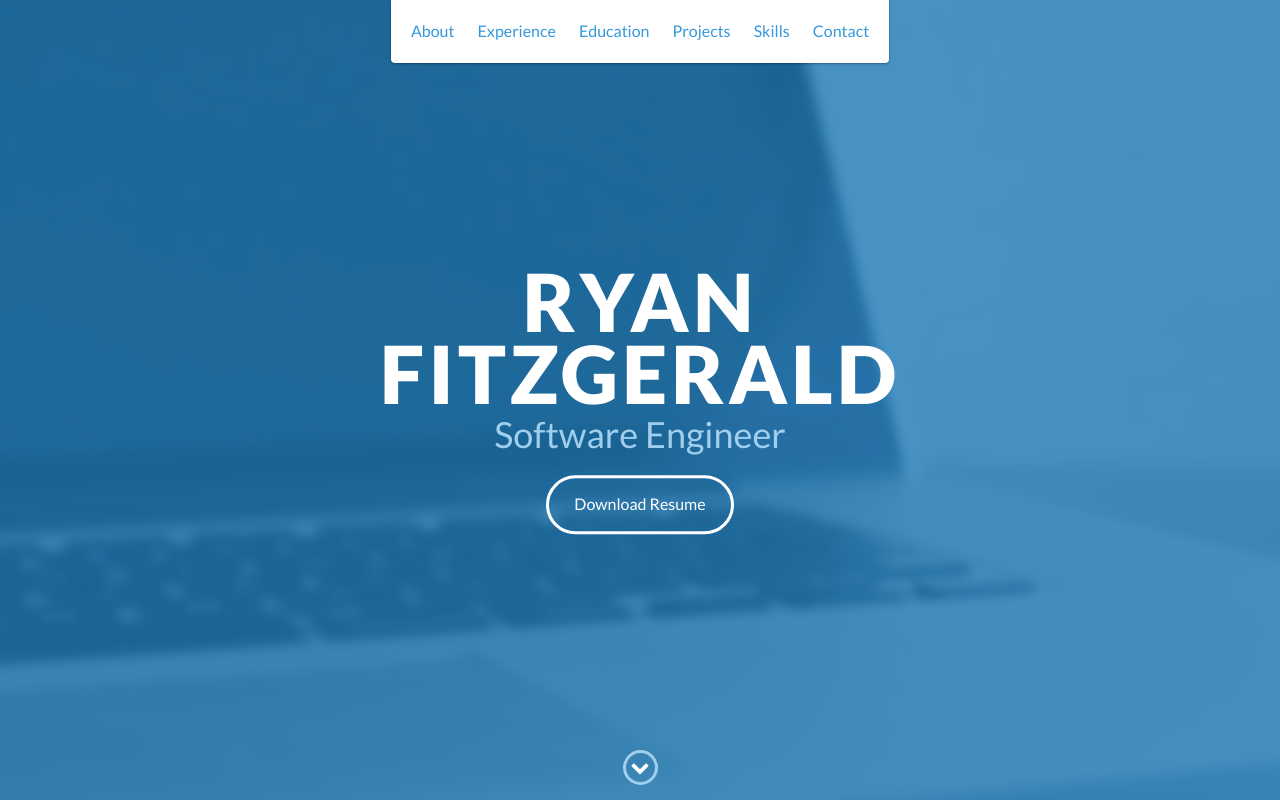
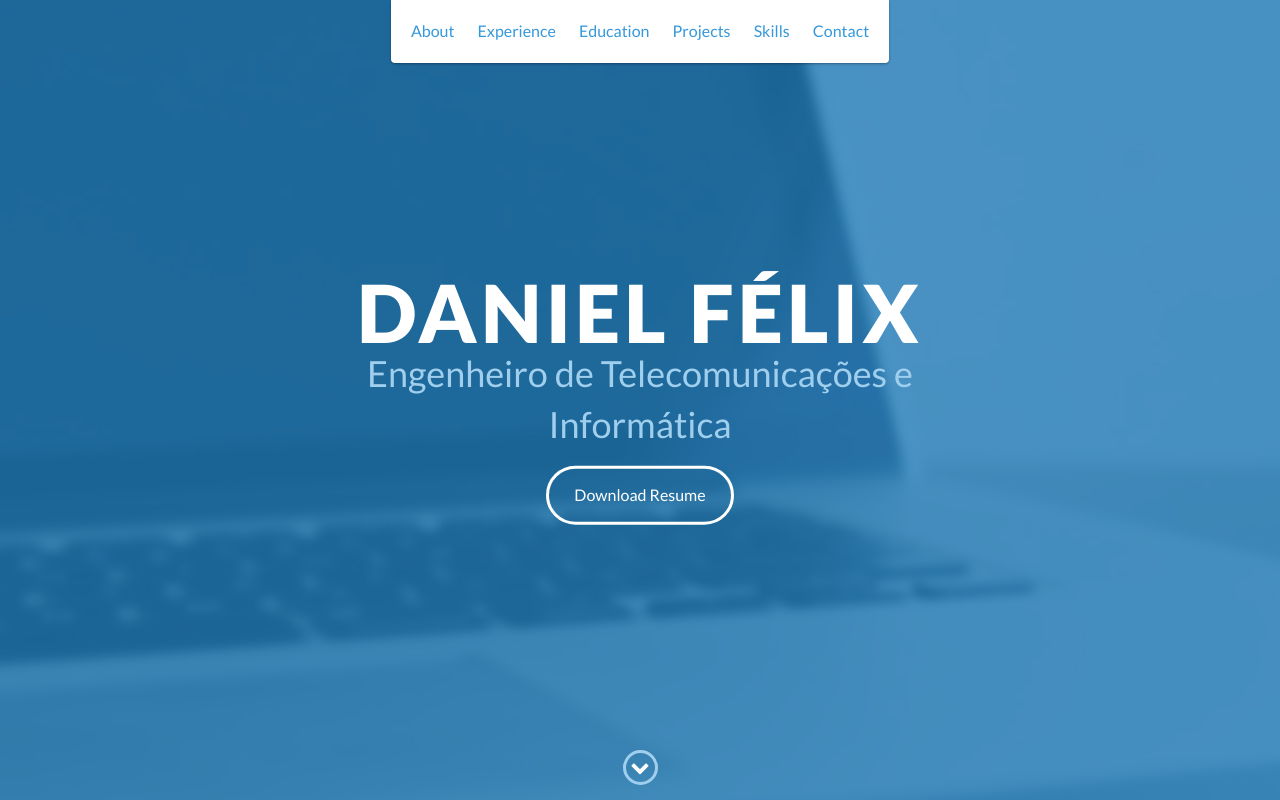
Before and after one commit to danielfelix98/danielfelix98.github.io, a website: page index.html in a window 1280 px wide. Shown: the top 800 px of the page. Drawn offline with nearby package versions, Linux system fonts and the light colour scheme.

Commit message:
melhorias Boas

```diff
--- a/index.html
+++ b/index.html
@@ -48,8 +48,8 @@
 
     <div id="lead">
         <div id="lead-content">
-            <h1>Ryan Fitzgerald</h1>
-            <h2>Software Engineer</h2>
+            <h1>Daniel Félix</h1>
+            <h2>Engenheiro de Telecomunicações e Informática</h2>
             <a href="#" class="btn-rounded-white">Download Resume</a>
         </div>
         <!-- End #lead-content -->
--- a/scss/styles.scss
+++ b/scss/styles.scss
@@ -34,19 +34,21 @@
 */
 
 // Define base and accent colors
-$base-color: #3498db;
+$base-color: #ffa500; // Laranja para cor base
 $base-color-hover: darken($base-color, 10%);
 
 // Define background colors
-$background: #fff;
-$background-alt: #f2f2f5;
+$background: #000; // Preto para fundo principal
+$background-alt: #111; // Preto um pouco mais claro para fundo alternativo
+
+// Define text colors
+$heading: #fff; // Branco para títulos
+$text: #bbb; // Cinza claro para texto
+
 
 // Define border colors
 $border: #dcd9d9;
 
-// Define text colors
-$heading: #374054;
-$text: #74808a;
 
 /*
     ---------------------
```
